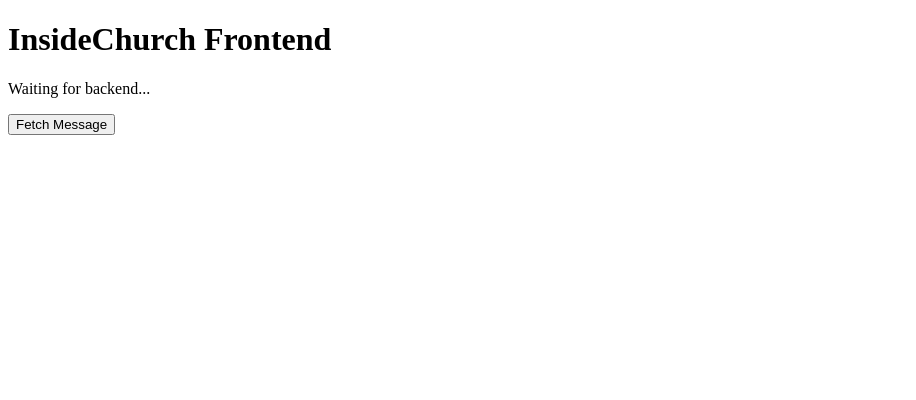
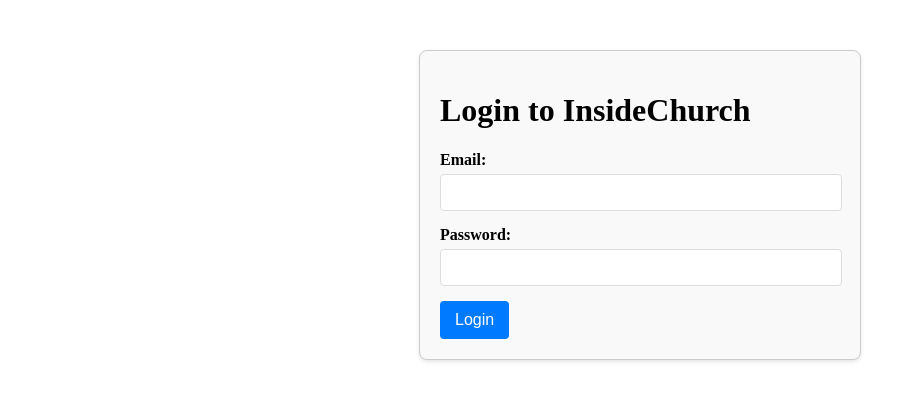
Before and after one commit to InsideChurch/insidechurch-frontend, a Nuxt app: page /login in a window 1280 px wide. Shown: the top 400 px of the page, without its empty margins (0-916 px from the left). Built offline with nearby package versions, Linux system fonts and the light colour scheme.

Commit message:
refactor: remove old message fetching logic and replace with NuxtPage component

```diff
--- a/app.vue
+++ b/app.vue
@@ -1,24 +1,5 @@
 <template>
   <div>
-    <h1>InsideChurch Frontend</h1>
-    <p>{{ message }}</p>
-    <button @click="fetchBackendMessage">Fetch Message</button>
+    <NuxtPage />
   </div>
 </template>
-
-<script setup>
-import { ref } from 'vue';
-import axios from 'axios';
-
-const message = ref('Waiting for backend...');
-
-const fetchBackendMessage = async () => {
-  try {
-    const response = await axios.get('http://localhost:8080/');
-    message.value = response.data;
-  } catch (error) {
-    console.error('Error fetching from backend:', error);
-    message.value = 'Error connecting to backend.';
-  }
-};
-</script>
--- /dev/null
+++ b/pages/dashboard.vue
@@ -0,0 +1,19 @@
+<template>
+    <div>
+      <h1>Welcome to the Dashboard!</h1>
+      <p>You have successfully logged in.</p>
+      <button @click="logout">Logout</button>
+    </div>
+</template>
+
+<script setup>
+  import { useRouter } from 'vue-router';
+
+  const router = useRouter();
+
+  const logout = () => {
+    localStorage.removeItem('authToken');
+    localStorage.removeItem('currentUser');
+    router.push('/login');
+  };
+</script>
--- /dev/null
+++ b/pages/index.vue
@@ -0,0 +1,26 @@
+<template>
+    <div>
+      <h1>InsideChurch Frontend</h1>
+      <p>{{ message }}</p>
+      <button @click="fetchBackendMessage">Fetch Message</button>
+      <br><br>
+      <NuxtLink to="/login">Go to Login</NuxtLink>
+    </div>
+  </template>
+
+<script setup>
+  import { ref } from 'vue';
+  import axios from 'axios';
+
+  const message = ref('Waiting for backend...');
+
+  const fetchBackendMessage = async () => {
+    try {
+      const response = await axios.get('http://localhost:8080/');
+      message.value = response.data;
+    } catch (error) {
+      console.error('Error fetching from backend:', error);
+      message.value = 'Error connecting to backend.';
+    }
+  };
+</script>
--- /dev/null
+++ b/pages/login.vue
@@ -0,0 +1,94 @@
+<template>
+    <div class="login-container">
+        <h1>Login to InsideChurch</h1>
+        <form @submit.prevent="handleLogin">
+        <div class="form-group">
+            <label for="email">Email:</label>
+            <input type="email" id="email" v-model="email" required>
+        </div>
+        <div class="form-group">
+            <label for="password">Password:</label>
+            <input type="password" id="password" v-model="password" required>
+        </div>
+        <button type="submit">Login</button>
+        </form>
+        <p v-if="errorMessage" class="error-message">{{ errorMessage }}</p>
+    </div>
+</template>
+
+<script setup>
+  import { ref } from 'vue';
+  import axios from 'axios';
+
+  const email = ref('');
+  const password = ref('');
+  const errorMessage = ref('');
+
+  const handleLogin = async () => {
+    errorMessage.value = '';
+    try {
+      const response = await axios.post('http://localhost:8080/login', {
+        email: email.value,
+        password: password.value,
+      });
+
+      const { token, user } = response.data;
+
+      localStorage.setItem('authToken', token);
+      localStorage.setItem('currentUser', JSON.stringify(user));
+
+      navigateTo('/dashboard');
+
+    } catch (error) {
+      console.error('Login error:', error);
+      if (error.response && error.response.status === 401) {
+        errorMessage.value = 'Invalid credentials. Please try again.';
+      } else {
+        errorMessage.value = 'An unexpected error occurred. Please try again later.';
+      }
+    }
+  };
+</script>
+
+<style scoped>
+  .login-container {
+    max-width: 400px;
+    margin: 50px auto;
+    padding: 20px;
+    border: 1px solid #ccc;
+    border-radius: 8px;
+    box-shadow: 0 2px 4px rgba(0, 0, 0, 0.1);
+    background-color: #f9f9f9;
+  }
+  .form-group {
+    margin-bottom: 15px;
+  }
+  label {
+    display: block;
+    margin-bottom: 5px;
+    font-weight: bold;
+  }
+  input[type="email"],
+  input[type="password"] {
+    width: calc(100% - 20px);
+    padding: 10px;
+    border: 1px solid #ddd;
+    border-radius: 4px;
+  }
+  button {
+    background-color: #007bff;
+    color: white;
+    padding: 10px 15px;
+    border: none;
+    border-radius: 4px;
+    cursor: pointer;
+    font-size: 16px;
+  }
+  button:hover {
+    background-color: #0056b3;
+  }
+  .error-message {
+    color: red;
+    margin-top: 10px;
+  }
+</style>
```
